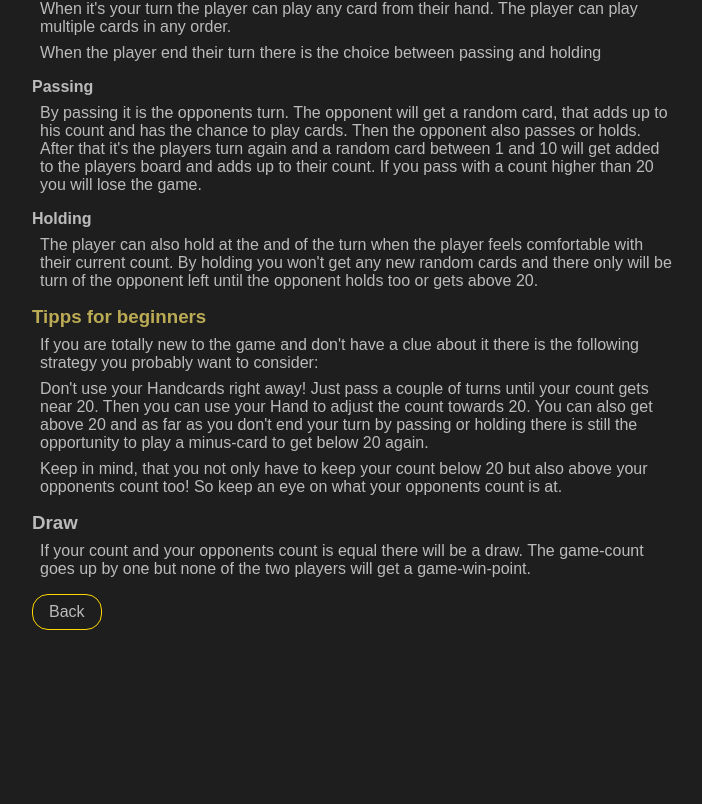
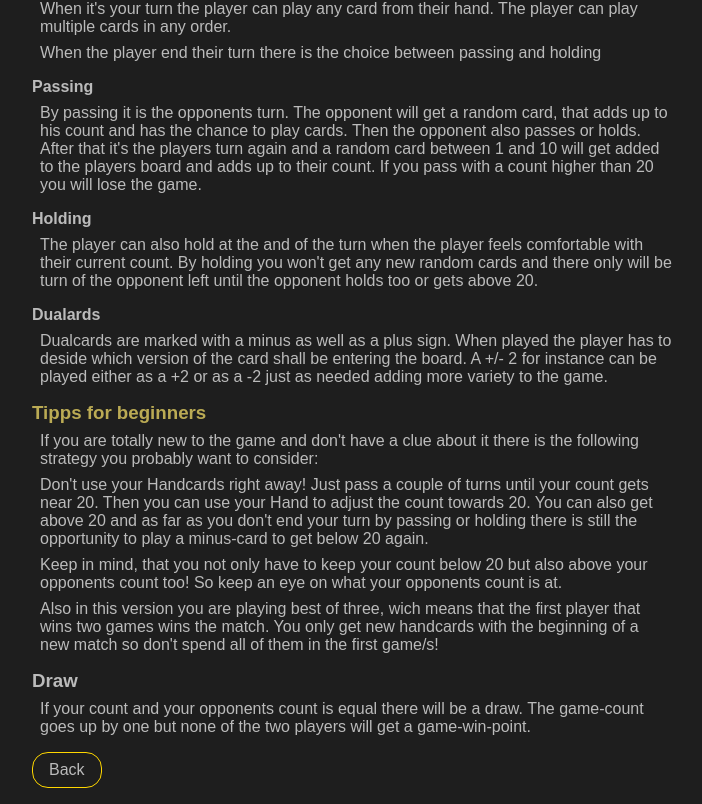
Before and after one commit to eMonk42/pazaak, a Vue app: page /about in a window 1280 px wide. Shown: the part 438-1242 px from the top of the page, without its empty margins (288-990 px from the left). Before the commit the page ends 1084 px from the top, so only its background shows below. Built offline with nearby package versions, Linux system fonts and the light colour scheme.

Commit message:
added some text based on Mat's suggestions

```diff
--- a/src/components/Board.vue
+++ b/src/components/Board.vue
@@ -264,7 +264,8 @@ export default {
       } else {
         swal.fire({
           title: "You won this game!",
-          text: "We are playing Bo3 tho, so keep your concentration up!",
+          text:
+            "You are playing best of threee tho, so keep your concentration up!",
           width: "400px",
           background: "#1b1b1b",
           showConfirmButton: true,
@@ -289,7 +290,7 @@ export default {
           .fire({
             title: "You lost the Match!",
             text:
-              "Don't be sad! It's a very high variance-based one. Just keep trying! Do you want to try again?",
+              "Don't be sad! It's a very high variance-based game. Just keep trying! Do you want to try again?",
             width: "400px",
             background: "#1b1b1b",
             showConfirmButton: true,
@@ -309,7 +310,7 @@ export default {
       } else {
         swal.fire({
           title: "You lost this game!",
-          text: "We are playing Bo3 so don't give up just now!",
+          text: "You are playing best of three tho, so don't give up just now!",
           width: "400px",
           background: "#1b1b1b",
           showConfirmButton: true,
--- a/src/views/About.vue
+++ b/src/views/About.vue
@@ -49,6 +49,13 @@
         random cards and there only will be turn of the opponent left until the
         opponent holds too or gets above 20.
       </p>
+      <h4>Dualards</h4>
+      <p>
+        Dualcards are marked with a minus as well as a plus sign. When played
+        the player has to deside which version of the card shall be entering the
+        board. A +/- 2 for instance can be played either as a +2 or as a -2 just
+        as needed adding more variety to the game.
+      </p>
       <h3 id="tipps">Tipps for beginners</h3>
       <p>
         If you are totally new to the game and don't have a clue about it there
@@ -66,6 +73,12 @@
         Keep in mind, that you not only have to keep your count below 20 but
         also above your opponents count too! So keep an eye on what your
         opponents count is at.
+      </p>
+      <p>
+        Also in this version you are playing best of three, wich means that the
+        first player that wins two games wins the match. You only get new
+        handcards with the beginning of a new match so don't spend all of them
+        in the first game/s!
       </p>
       <h3>Draw</h3>
       <p>
```
